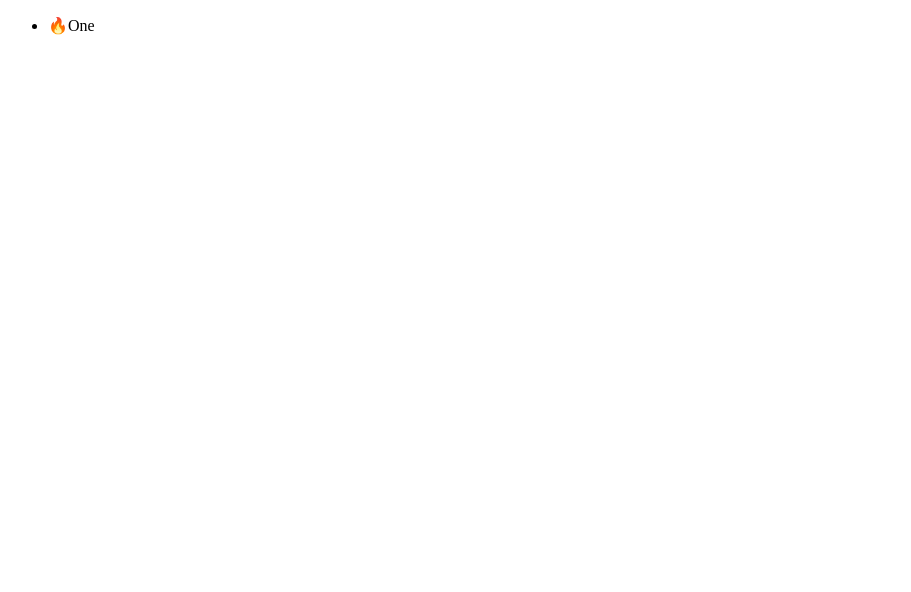
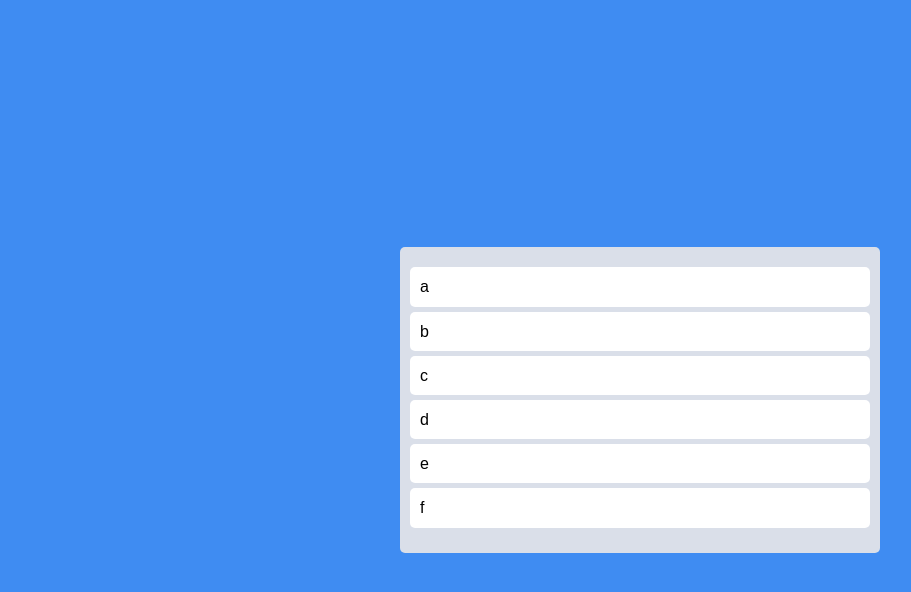
Before and after one commit to chaemin2/typescript_todo, a React (Create React App) app: page / in a window 1280 px wide. Shown: the top 592 px of the page, without its empty margins (0-911 px from the left). Built offline with nearby package versions, Linux system fonts and the light colour scheme.

Commit message:
gh-pages 설치

```diff
--- a/src/App.tsx
+++ b/src/App.tsx
@@ -1,24 +1,67 @@
 import { DragDropContext, Droppable, Draggable } from 'react-beautiful-dnd';
+import styled from 'styled-components';
+
+const Wrapper = styled.div`
+	display: flex;
+	max-width: 480px;
+	width: 100%;
+	margin: 0 auto;
+	justify-content: center;
+	align-items: center;
+	height: 100vh;
+`;
+
+const Boards = styled.div`
+	display: grid;
+	width: 100%;
+	grid-template-columns: repeat(1, 1fr);
+`;
+
+const Board = styled.div`
+	padding: 20px 10px;
+	padding-top: 20px;
+	background-color: ${props => props.theme.boardColor};
+	border-radius: 5px;
+	min-height: 200px;
+`;
+
+const Card = styled.div`
+	background-color: ${props => props.theme.cardColor};
+	margin-bottom: 5px;
+	border-radius: 5px;
+	padding: 10px 10px;
+`;
+
+const toDos = ['a', 'b', 'c', 'd', 'e', 'f'];
+
 function App() {
 	const onDragEnd = () => {};
 	return (
 		<DragDropContext onDragEnd={onDragEnd}>
-			<div>
+			<Wrapper>
+				<Boards>
 					<Droppable droppableId="one">
 						{magic => (
-						<ul ref={magic.innerRef} {...magic.droppableProps}>
-							<Draggable draggableId="first" index={0}>
+							<Board ref={magic.innerRef} {...magic.droppableProps}>
+								{toDos.map((toDo, index) => (
+									<Draggable draggableId={toDo} index={index}>
 										{magic => (
-									<li ref={magic.innerRef} {...magic.draggableProps}>
-										<span {...magic.dragHandleProps}>🔥</span>
-										One
-									</li>
+											<Card
+												ref={magic.innerRef}
+												{...magic.dragHandleProps}
+												{...magic.draggableProps}
+											>
+												{toDo}
+											</Card>
 										)}
 									</Draggable>
-						</ul>
+								))}
+								{magic.placeholder}
+							</Board>
 						)}
 					</Droppable>
-			</div>
+				</Boards>
+			</Wrapper>
 		</DragDropContext>
 	);
 }
--- a/src/index.tsx
+++ b/src/index.tsx
@@ -5,11 +5,79 @@
 import App from './App';
 import { darkTheme } from './theme';
 
+import { createGlobalStyle } from 'styled-components';
+
+const GlobalStyle = createGlobalStyle`
+@import url('https://fonts.googleapis.com/css2?family=Source+Sans+Pro:wght@300;400&display=swap');
+html, body, div, span, applet, object, iframe,
+h1, h2, h3, h4, h5, h6, p, blockquote, pre,
+a, abbr, acronym, address, big, cite, code,
+del, dfn, em, img, ins, kbd, q, s, samp,
+small, strike, strong, sub, sup, tt, var,
+b, u, i, center,
+dl, dt, dd, menu, ol, ul, li,
+fieldset, form, label, legend,
+table, caption, tbody, tfoot, thead, tr, th, td,
+article, aside, canvas, details, embed,
+figure, figcaption, footer, header, hgroup,
+main, menu, nav, output, ruby, section, summary,
+time, mark, audio, video {
+  margin: 0;
+  padding: 0;
+  border: 0;
+  font-size: 100%;
+  font: inherit;
+  vertical-align: baseline;
+}
+/* HTML5 display-role reset for older browsers */
+article, aside, details, figcaption, figure,
+footer, header, hgroup, main, menu, nav, section {
+  display: block;
+}
+/* HTML5 hidden-attribute fix for newer browsers */
+*[hidden] {
+    display: none;
+}
+body {
+  line-height: 1;
+}
+menu, ol, ul {
+  list-style: none;
+}
+blockquote, q {
+  quotes: none;
+}
+blockquote:before, blockquote:after,
+q:before, q:after {
+  content: '';
+  content: none;
+}
+table {
+  border-collapse: collapse;
+  border-spacing: 0;
+}
+* {
+  box-sizing: border-box;
+}
+body {
+  font-weight: 300;
+  font-family: 'Source Sans Pro', sans-serif;
+  background-color:${props => props.theme.bgColor};
+  color:black;
+  line-height: 1.2;
+}
+a {
+  text-decoration:none;
+  color:inherit;
+}
+`;
+
 const root = ReactDOM.createRoot(document.getElementById('root') as HTMLElement);
 root.render(
 	// <React.StrictMode>
 	<RecoilRoot>
 		<ThemeProvider theme={darkTheme}>
+			<GlobalStyle />
 			<App />
 		</ThemeProvider>
 	</RecoilRoot>
--- a/src/styled.d.ts
+++ b/src/styled.d.ts
@@ -2,10 +2,8 @@
 
 declare module 'styled-components' {
 	export interface DefaultTheme {
-		textColor: string;
 		bgColor: string;
-		accentColor: string;
-		coinBgColor: string;
-		btnColor?: string;
+		boardColor: string;
+		cardColor: string;
 	}
 }
--- a/src/theme.ts
+++ b/src/theme.ts
@@ -1,9 +1,7 @@
 import { DefaultTheme } from 'styled-components';
 
 export const darkTheme: DefaultTheme = {
-	bgColor: '#2f3640',
-	textColor: 'white',
-	coinBgColor: '#6666ff',
-	accentColor: '#9c88ff',
-	btnColor: 'black'
+	bgColor: '#3F8CF2',
+	boardColor: '#DADFE9',
+	cardColor: 'white'
 };
```
Also changed, not shown: package.json (+7 -3 lines), 1 other file (tests, documents, lock files or other folders). Lines whose indentation alone changed are shown as unchanged.
